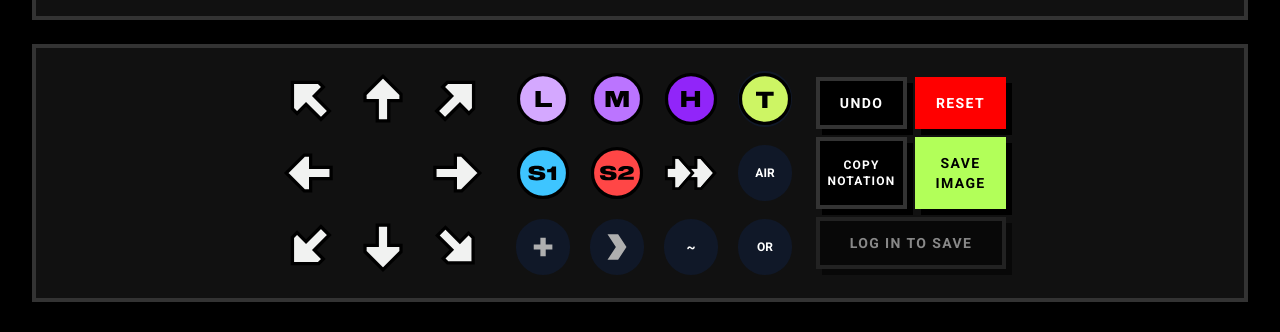
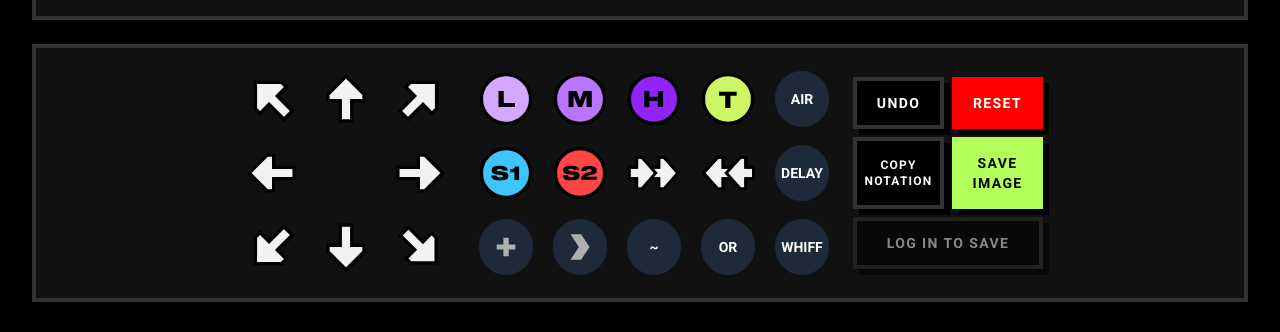
Before and after one commit to picklejason/2xkombo, a Next.js app: page / in a window 1280 px wide. Shown: the part 534-866 px from the top of the page. Built offline with nearby package versions, Linux system fonts and the light colour scheme; no server answers.

Commit message:
Add more inputs

```diff
--- a/components/ComboBuilder.tsx
+++ b/components/ComboBuilder.tsx
@@ -6,9 +6,9 @@ import { characters } from "@/lib/characters";
 import { useAuth } from "@/lib/AuthContext";
 
 const directionalInputs: InputKey[] = ["7","8","9","4","5","6","1","2","3"];
-const row1Inputs: InputKey[] = ["L","M","H","tag"];
-const row2Inputs: InputKey[] = ["S1","S2","D","air"];
-const row3Inputs: InputKey[] = ["+","T","~","or"];
+const row1Inputs: InputKey[] = ["L","M","H","tag","air"];
+const row2Inputs: InputKey[] = ["S1","S2","D","BD","delay"];
+const row3Inputs: InputKey[] = ["+","T","~","or","whiff"];
 
 type Combo = {
   id: string;
@@ -264,9 +264,9 @@ export default function ComboBuilder({ characterId, editingCombo, onSave }: Prop
                 ))}
               </div>
 
-              {/* All Other Buttons - 3 Rows of 4 */}
-              <div className="grid grid-cols-4 gap-1">
-                {/* Row 1: L M H Tag */}
+              {/* All Other Buttons - 3 Rows of 5 */}
+              <div className="grid grid-cols-5 gap-1">
+                {/* Row 1: L M H Tag AIR */}
                 {row1Inputs.map((k)=> (
                   <button
                     key={k}
@@ -278,7 +278,7 @@ export default function ComboBuilder({ characterId, editingCombo, onSave }: Prop
                   </button>
                 ))}
 
-                {/* Row 2: S1 S2 D Parry */}
+                {/* Row 2: S1 S2 Dash Backdash DELAY */}
                 {row2Inputs.map((k)=> (
                   <button
                     key={k}
@@ -290,7 +290,7 @@ export default function ComboBuilder({ characterId, editingCombo, onSave }: Prop
                   </button>
                 ))}
 
-                {/* Row 3: + Then Hold OR */}
+                {/* Row 3: + Then ~ OR WHIFF */}
                 {row3Inputs.map((k)=> (
                   <button
                     key={k}
@@ -329,7 +329,7 @@ export default function ComboBuilder({ characterId, editingCombo, onSave }: Prop
 
         {/* Toast Notification */}
         {toast.visible && (
-          <div className="fixed bottom-4 right-4 bg-gray-900 text-white px-6 py-3 border-4 border-brutal-border box-shadow-brutal z-50">
+          <div className="fixed bottom-4 right-4 bg-gray-800 text-white px-6 py-3 border-4 border-brutal-border box-shadow-brutal z-50">
             <span className="text-sm font-bold uppercase tracking-wide">{toast.message}</span>
           </div>
         )}
@@ -354,6 +354,14 @@ function parseNotation(notation: string): InputKey[] {
       // Handle j.X notation
       result.push("air");
       result.push(...parseToken(token.substring(2)));
+    } else if (token.startsWith('dl.')) {
+      // Handle dl.X notation
+      result.push("delay");
+      result.push(...parseToken(token.substring(3)));
+    } else if (token.startsWith('w.')) {
+      // Handle w.X notation
+      result.push("whiff");
+      result.push(...parseToken(token.substring(2)));
     } else if (token.startsWith('[') && token.endsWith(']')) {
       // Handle [X] notation
       result.push("hold");
@@ -375,12 +383,28 @@ function parseToken(token: string): InputKey[] {
   if (token === "66") {
     return ["D"]; // Dash button
   }
+  if (token === "44") {
+    return ["BD"]; // Backdash button
+  }
+
+  // Handle standalone 7 or 9 as jump cancels
+  if (token === "7") {
+    return ["7jc"];
+  }
+  if (token === "9") {
+    return ["9jc"];
+  }
 
   // Handle jump cancel patterns
   if (token.endsWith("jc")) {
     const direction = token.replace("jc", "");
-    if (direction && /[1-9]/.test(direction)) {
-      return [reverseNotation(direction)];
+    if (direction === "7") {
+      return ["7jc"];
+    } else if (direction === "9") {
+      return ["9jc"];
+    } else if (direction === "") {
+      // Just "jc" by itself should be ignored/skipped
+      return [];
     }
   }
 
@@ -410,10 +434,11 @@ function parseToken(token: string): InputKey[] {
 function reverseNotation(notation: string): InputKey {
   const map: Record<string, InputKey> = {
     "1": "1", "2": "2", "3": "3", "4": "4", "5": "5", "6": "6", "7": "7", "8": "8", "9": "9",
+    "7jc": "7jc", "9jc": "9jc",
     "L": "L", "M": "M", "H": "H", "S1": "S1", "S2": "S2",
-    "+": "+", "66": "D", ">": "T", "Tag": "tag", "OR": "or", "~": "~"
+    "+": "+", "66": "D", "44": "BD", ">": "T", "Tag": "tag", "OR": "or", "~": "~"
   };
-  return map[notation] || "1";
+  return map[notation] || notation as InputKey;
 }
 
 function convertToNotation(inputs: InputKey[]): string {
@@ -452,6 +477,48 @@ function convertToNotation(inputs: InputKey[]): string {
       continue;
     }
 
+    if (current === "delay" && next) {
+      // Delay + next button becomes dl.BUTTON
+      if (isDirectional(next) && inputs[i + 2]) {
+        // Delay + direction + button (e.g., delay, 6, H)
+        const dirNotation = getBasicNotation(next);
+        const btnNotation = getBasicNotation(inputs[i + 2]);
+        if (next === "5") {
+          result.push(`dl.${btnNotation}`);
+        } else {
+          result.push(`dl.${dirNotation}${btnNotation}`);
+        }
+        i += 3; // Skip delay, direction, and button
+      } else {
+        // Delay + button directly
+        const nextNotation = getBasicNotation(next);
+        result.push(`dl.${nextNotation}`);
+        i += 2; // Skip delay and button
+      }
+      continue;
+    }
+
+    if (current === "whiff" && next) {
+      // Whiff + next button becomes w.BUTTON
+      if (isDirectional(next) && inputs[i + 2]) {
+        // Whiff + direction + button (e.g., whiff, 6, H)
+        const dirNotation = getBasicNotation(next);
+        const btnNotation = getBasicNotation(inputs[i + 2]);
+        if (next === "5") {
+          result.push(`w.${btnNotation}`);
+        } else {
+          result.push(`w.${dirNotation}${btnNotation}`);
+        }
+        i += 3; // Skip whiff, direction, and button
+      } else {
+        // Whiff + button directly
+        const nextNotation = getBasicNotation(next);
+        result.push(`w.${nextNotation}`);
+        i += 2; // Skip whiff and button
+      }
+      continue;
+    }
+
     if (current === "~") {
       // Handle X~Y notation
       const nextElement = inputs[i + 1];
@@ -485,8 +552,8 @@ function convertToNotation(inputs: InputKey[]): string {
       continue;
     }
 
-    if (prev === "air") {
-      // Skip this since it was handled in air logic
+    if (prev === "air" || prev === "delay" || prev === "whiff") {
+      // Skip this since it was handled in air/delay/whiff logic
       i++;
       continue;
     }
@@ -494,7 +561,7 @@ function convertToNotation(inputs: InputKey[]): string {
     // Handle directional + button combinations
     if (isDirectional(current) && next && !isDirectional(next) &&
         next !== "+" && next !== "T" && next !== ">" && next !== "or" &&
-        next !== "~" && next !== "hold" && next !== "air") {
+        next !== "~" && next !== "hold" && next !== "air" && next !== "delay" && next !== "whiff") {
 
       const dirNotation = getBasicNotation(current);
       const btnNotation = getBasicNotation(next);
@@ -518,7 +585,7 @@ function convertToNotation(inputs: InputKey[]): string {
 }
 
 function isDirectional(k: InputKey): boolean {
-  return ["1", "2", "3", "4", "5", "6", "7", "8", "9"].includes(k);
+  return ["1", "2", "3", "4", "5", "6", "7", "8", "9", "7jc", "9jc"].includes(k);
 }
 
 function getBasicNotation(k: InputKey): string {
@@ -532,6 +599,8 @@ function getBasicNotation(k: InputKey): string {
     case "7": return "7";
     case "8": return "8";
     case "9": return "9";
+    case "7jc": return "7jc";
+    case "9jc": return "9jc";
     case "L": return "L";
     case "M": return "M";
     case "H": return "H";
@@ -539,13 +608,16 @@ function getBasicNotation(k: InputKey): string {
     case "S2": return "S2";
     case "+": return " + ";
     case "D": return "66";
+    case "BD": return "44";
     case ">": return " > ";
     case "T": return " > ";
     case "tag": return "Tag";
     case "or": return " OR ";
     case "air": return "j.";
+    case "delay": return "dl.";
+    case "whiff": return "w.";
     case "hold": return "[hold]";
     case "~": return "~";
-    default: return String(k);
+    default: return k; // Return the custom text as-is
   }
 }
--- a/components/InputIcon.tsx
+++ b/components/InputIcon.tsx
@@ -2,6 +2,7 @@
 
 export type InputKey =
   | "1"|"2"|"3"|"4"|"5"|"6"|"7"|"8"|"9"
+  | "7jc"|"9jc"
   | "L"
   | "M"
   | "H"
@@ -9,11 +10,14 @@ export type InputKey =
   | "S2"
   | "T"
   | "D"
+  | "BD"
   | "+"
   | ">"
   | "hold"
   | "tag"
   | "air"
+  | "delay"
+  | "whiff"
   | "or"
   | "~";
 
@@ -27,6 +31,8 @@ const keyToAsset: Record<string, string> = {
   7: "/assets/7.svg",
   8: "/assets/8.svg",
   9: "/assets/9.svg",
+  "7jc": "/assets/7.svg",
+  "9jc": "/assets/9.svg",
   L: "/assets/L.svg",
   M: "/assets/M.svg",
   H: "/assets/H.svg",
@@ -34,6 +40,7 @@ const keyToAsset: Record<string, string> = {
   S2: "/assets/S2.svg",
   T: "/assets/then.svg",
   D: "/assets/dash.svg",
+  BD: "/assets/back_dash.svg",
   "+": "/assets/plus.svg",
   ">": "/assets/then.svg",
   tag: "/assets/tag.svg",
@@ -57,18 +64,18 @@ export default function InputIcon({ k, size = 44, showBackground = true }: { k:
     );
   }
 
-  if (k === "air" || k === "hold" || k === "or") {
-    // Text-based buttons - AIR, HOLD, OR
-    const text = k === "air" ? "AIR" : k === "hold" ? "HOLD" : "OR";
+  if (k === "air" || k === "hold" || k === "or" || k === "delay" || k === "whiff" || (!keyToAsset[k] && k !== "tag")) {
+    // Text-based buttons - AIR, HOLD, OR, DELAY, WHIFF, or custom text (but not tag)
+    const text = k === "air" ? "AIR" : k === "hold" ? "HOLD" : k === "or" ? "OR" : k === "delay" ? "DELAY" : k === "whiff" ? "WHIFF" : k.toUpperCase();
     return (
       <span
-        className={`inline-flex items-center justify-center transition ${showBackground ? 'bg-gray-900 rounded-full' : ''}`}
+        className={`inline-flex items-center justify-center transition ${showBackground ? 'bg-gray-800 rounded-full' : ''}`}
         style={{
           width: size,
           height: size
         }}
       >
-        <span className="text-xs font-bold text-white">{text}</span>
+        <span className="text-sm font-bold text-white">{text}</span>
       </span>
     );
   }
@@ -80,14 +87,14 @@ export default function InputIcon({ k, size = 44, showBackground = true }: { k:
   if (!showBackground) {
     // Only apply special sizes in combo display
     if (k === "+") {
-      buttonWidth = 30
+      buttonWidth = 30;
       buttonHeight = 40;
     } else if (k === "T" || k === ">") {
       buttonWidth = 30;
       buttonHeight = 45;
     } else if (k === "~") {
-      buttonWidth = 20;
-      buttonHeight = 40;
+      buttonWidth = 28;
+      buttonHeight = 45;
     }
   }
 
@@ -110,20 +117,20 @@ export default function InputIcon({ k, size = 44, showBackground = true }: { k:
 
 function chipColor(k: string): { bg: string } {
   // Icons with their own colored backgrounds don't need additional styling
-  const iconsWithBackgrounds = ["L", "M", "H", "S1", "S2"];
+  const iconsWithBackgrounds = ["L", "M", "H", "S1", "S2", "tag"];
 
   // Buttons that should not have backgrounds
-  const noBackgroundButtons = ["1", "2", "3", "4", "6", "7", "8", "9", "D"];
+  const noBackgroundButtons = ["1", "2", "3", "4", "6", "7", "8", "9", "7jc", "9jc", "D", "BD"];
 
   // Buttons that need backgrounds
-  const backgroundButtons = ["+", ">", "T", "~", "tag"];
+  const backgroundButtons = ["+", ">", "T", "~"];
 
   if (iconsWithBackgrounds.includes(k) || noBackgroundButtons.includes(k)) {
     return { bg: "bg-transparent" };
   }
 
   if (backgroundButtons.includes(k)) {
-    return { bg: "bg-gray-900 rounded-full" };
+    return { bg: "bg-gray-800 rounded-full" };
   }
 
   // Default no background
```
Also changed, not shown: public/assets/back_dash.svg (added).
